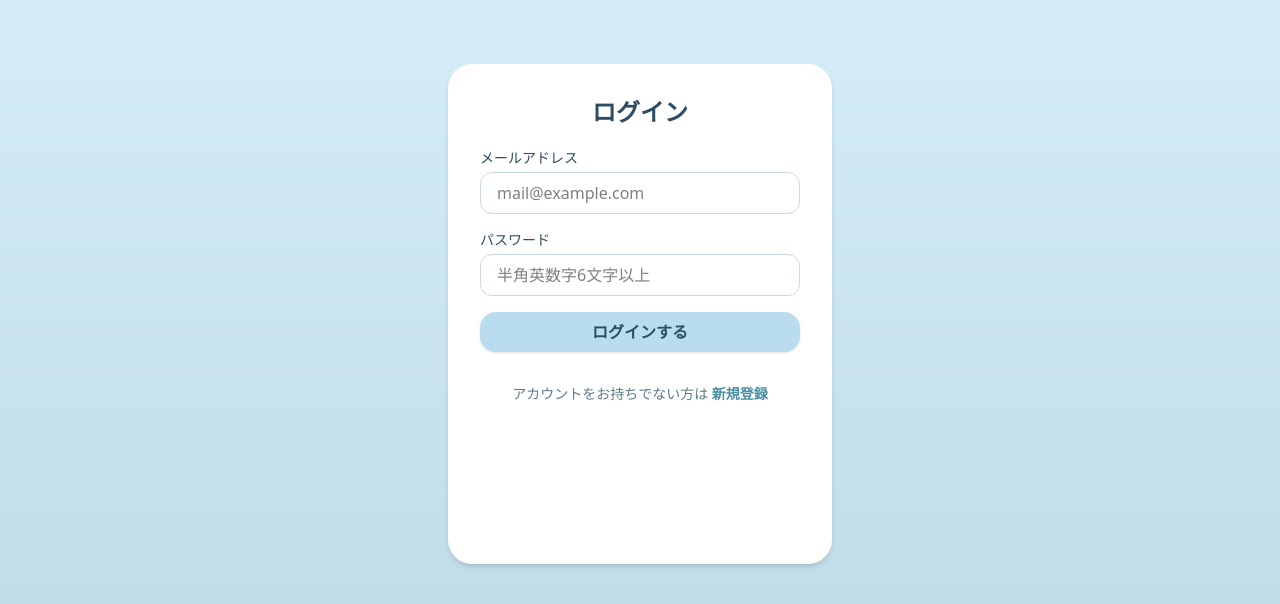
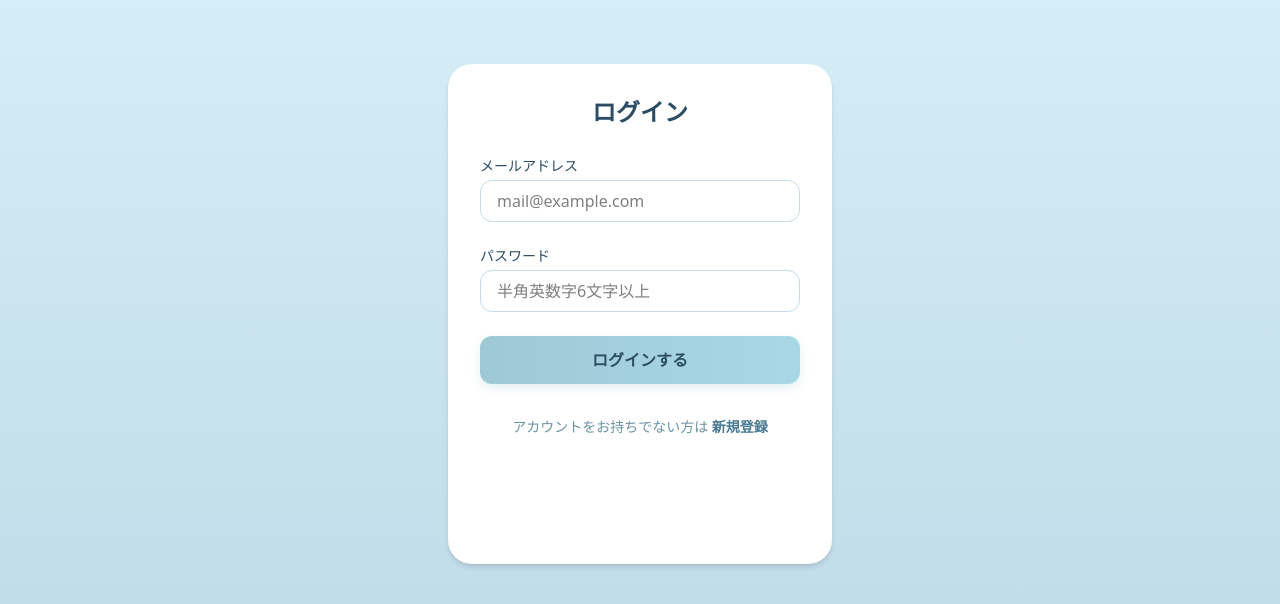
Before and after one commit to ms-engineer-bc25-05/team-a-final-project, a Next.js app in the folder frontend/: page /login in a window 1280 px wide. Shown: the top 604 px of the page. Built offline with nearby package versions, Linux system fonts and the light colour scheme; no server answers.

Commit message:
feat(auth): ログイン・新規登録UIをリニューアル
t
:wq

```diff
--- a/frontend/src/components/auth/AuthForm.tsx
+++ b/frontend/src/components/auth/AuthForm.tsx
@@ -8,7 +8,7 @@ import { useRouter } from "next/navigation";
 import { useForm } from "react-hook-form";
 import { z } from "zod";
 import { zodResolver } from "@hookform/resolvers/zod";
-// eslint-disable-next-line @typescript-eslint/no-unused-vars
+
 import { setCookie } from "cookies-next";
 import {
   signInWithEmailAndPassword,
@@ -19,6 +19,7 @@ import { auth } from "@/lib/firebase";
 import AuthInput from "./AuthInput";
 import AuthError from "./AuthError";
 import { FirebaseError } from "firebase/app";
+import { motion } from "framer-motion";
 
 // NOTE: 入力ルール（Zodスキーマ）
 // - バリデーションルールを一元管理
@@ -137,8 +138,13 @@ export default function AuthForm({ type }: AuthFormProps) {
   };
 
   return (
-    <form onSubmit={handleSubmit(onSubmit)} className="space-y-4">
-      {/* NOTE: 新規登録時のみユーザー名を表示 */}
+    <motion.form
+      onSubmit={handleSubmit(onSubmit)}
+      initial={{ opacity: 0, y: 20 }}
+      animate={{ opacity: 1, y: 0 }}
+      transition={{ duration: 0.7, ease: "easeOut" }}
+      className="flex flex-col gap-6 w-full max-w-[340px] mx-auto pt-2"
+    >
       {!isLogin && (
         <AuthInput
           label="ユーザー名"
@@ -149,7 +155,6 @@ export default function AuthForm({ type }: AuthFormProps) {
         />
       )}
 
-      {/* NOTE: メールアドレス入力欄 */}
       <AuthInput
         label="メールアドレス"
         type="email"
@@ -158,7 +163,6 @@ export default function AuthForm({ type }: AuthFormProps) {
         error={errors.email?.message}
       />
 
-      {/* NOTE: パスワード入力欄 */}
       <AuthInput
         label="パスワード"
         type="password"
@@ -167,25 +171,34 @@ export default function AuthForm({ type }: AuthFormProps) {
         error={errors.password?.message}
       />
 
-      {/* Firebaseエラー（AuthError.tsxで翻訳表示） */}
       <AuthError code={authError} />
 
-      {/* NOTE: 送信ボタン */}
-      <button
+      {/* NOTE: アニメーション付き送信ボタン */}
+      <motion.button
+        whileHover={{
+          scale: 1.02,
+          boxShadow: "0px 8px 18px rgba(160,200,210,0.25)",
+        }}
+        whileTap={{
+          scale: 0.96,
+          boxShadow: "0px 2px 8px rgba(140,180,190,0.2)",
+        }}
         type="submit"
-        className="w-full bg-[#b9ddee] hover:bg-[#a8d2e8] text-[#2c4d63] font-semibold rounded-2xl py-2 shadow-sm transition"
+        className="w-full bg-gradient-to-r from-[#9EC9D4] to-[#A8D8E6]
+                   text-[#2C4D63] font-semibold py-3 rounded-xl
+                   shadow-[0_4px_10px_rgba(150,190,200,0.25)]
+                   hover:brightness-105 transition-all duration-300"
       >
         {isLogin ? "ログインする" : "登録する"}
-      </button>
+      </motion.button>
 
-      {/* NOTE: ページ遷移リンク（ログイン⇔登録） */}
-      <p className="text-center text-sm text-[#5d7c8a] mt-4">
+      <p className="text-center text-sm text-[#6B94A3] mt-2 leading-relaxed">
         {isLogin ? (
           <>
             アカウントをお持ちでない方は{" "}
             <Link
               href="/register"
-              className="text-[#4d90a6] font-semibold underline-offset-2 hover:underline"
+              className="text-[#4B7A93] font-semibold underline-offset-2 hover:underline"
             >
               新規登録
             </Link>
@@ -195,13 +208,13 @@ export default function AuthForm({ type }: AuthFormProps) {
             すでにアカウントをお持ちの方は{" "}
             <Link
               href="/login"
-              className="text-[#4d90a6] font-semibold underline-offset-2 hover:underline"
+              className="text-[#4B7A93] font-semibold underline-offset-2 hover:underline"
             >
               ログイン
             </Link>
           </>
         )}
       </p>
-    </form>
+    </motion.form>
   );
 }
```
